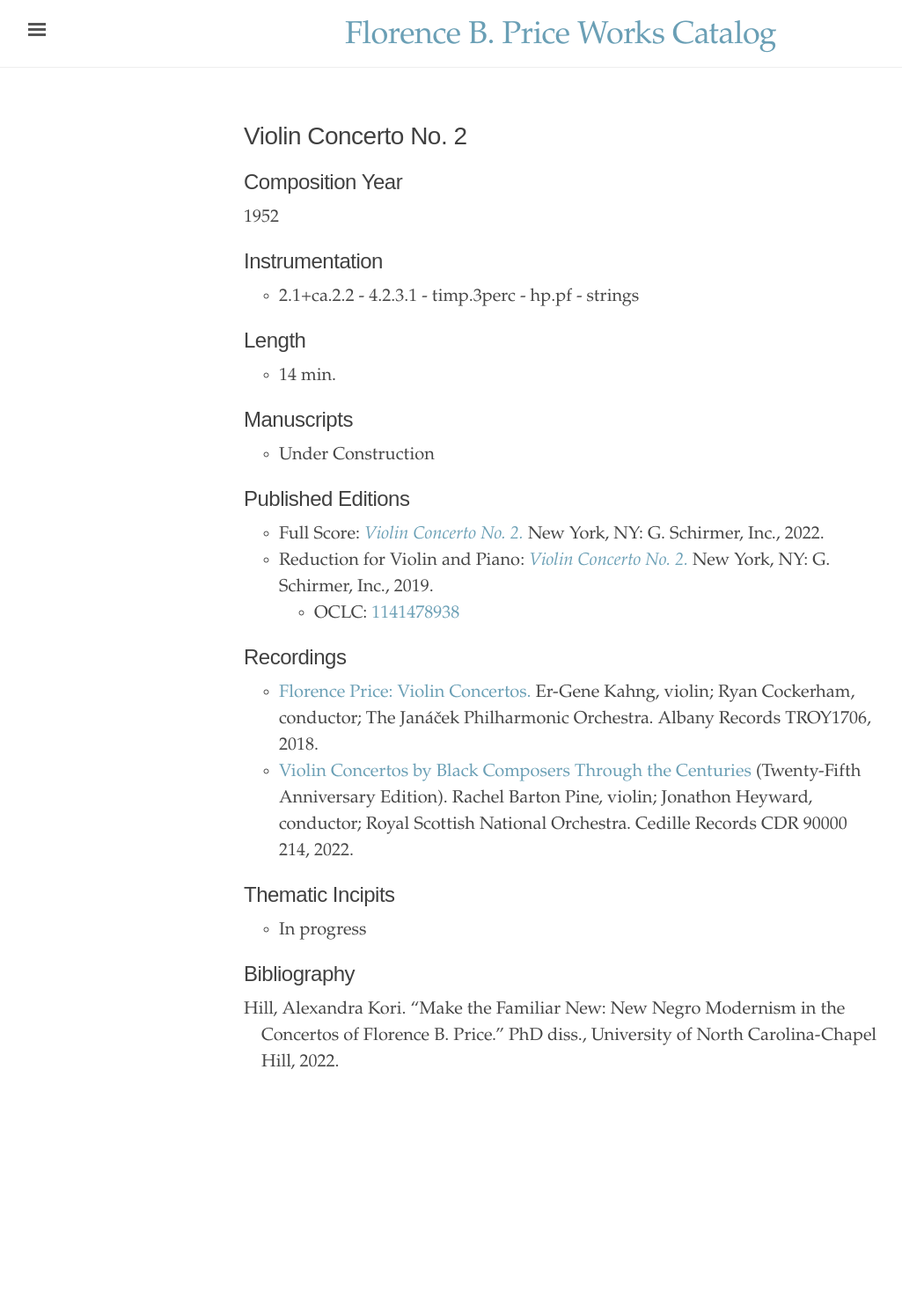
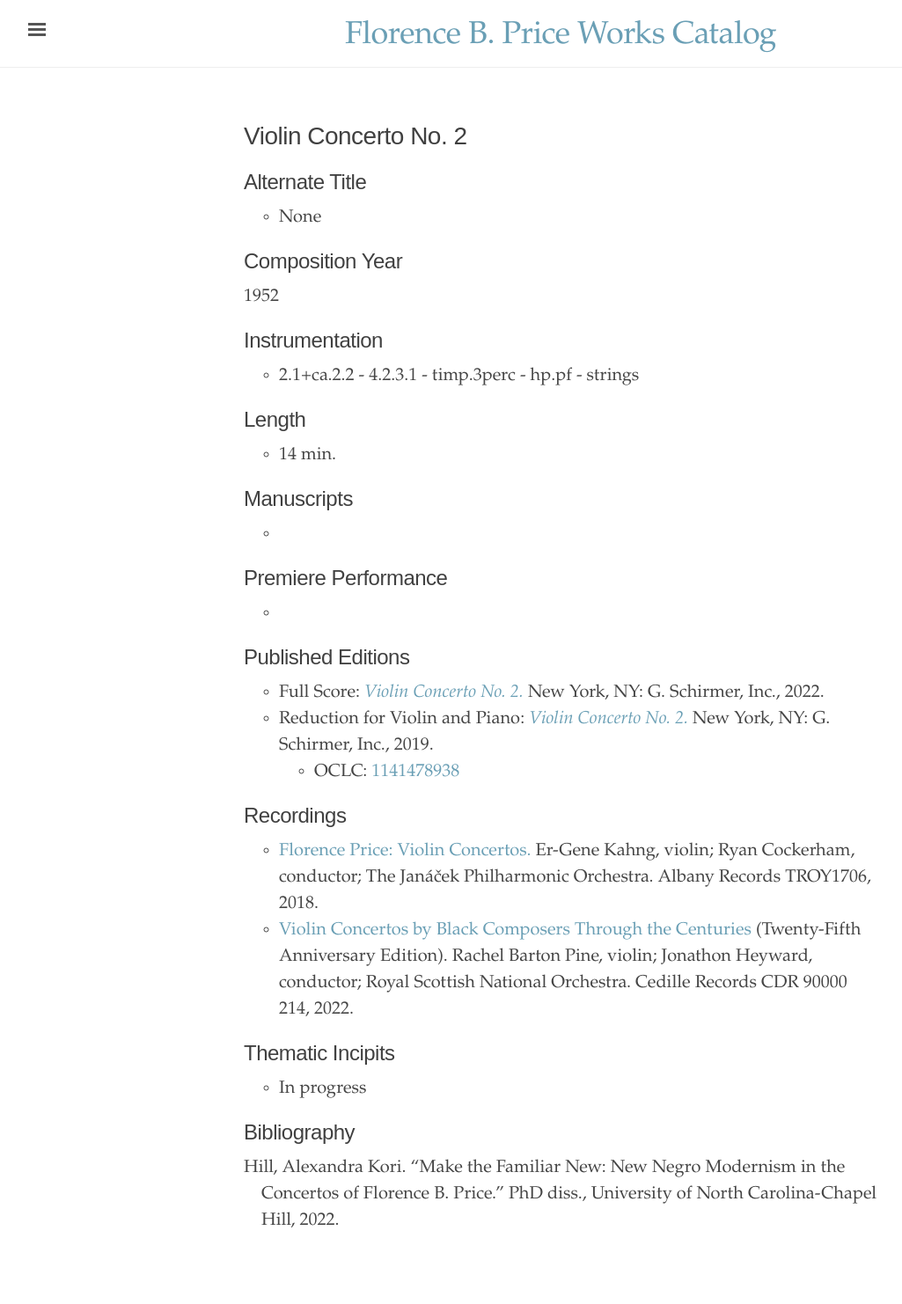
Before and after one commit to dwshadle/florence-price-catalog, a Jekyll site: the page built from _texts/price-violin_concerto_no2.md, in a window 1280 px wide. Shown: the whole page at 88% size, without its empty margins (3-1028 px from the left). Built offline with Jekyll 4.4.1, drawn with Linux system fonts in a browser that asks for light colours; before the commit the page ends 1302 px from its top, so only the background shows below that.

Commit message:
Update price-violin_concerto_no2.md

```diff
--- a/_texts/price-violin_concerto_no2.md
+++ b/_texts/price-violin_concerto_no2.md
@@ -5,6 +5,9 @@ author: Price, Florence B.
 inst: orch-inst
 permalink: /price-violin-concerto-no2/
 ---
+
+## Alternate Title
+- None
 
 ## Composition Year
 1952
@@ -16,7 +19,10 @@ permalink: /price-violin-concerto-no2/
 - 14 min.
 
 ## Manuscripts
-- Under Construction
+-
+
+## Premiere Performance
+-
 
 ## Published Editions
 - Full Score: <a href="https://www.wisemusicclassical.com/work/59062/Violin-Concerto-No-2/" target="_blank">*Violin Concerto No. 2.*</a> New York, NY: G. Schirmer, Inc., 2022.
```
